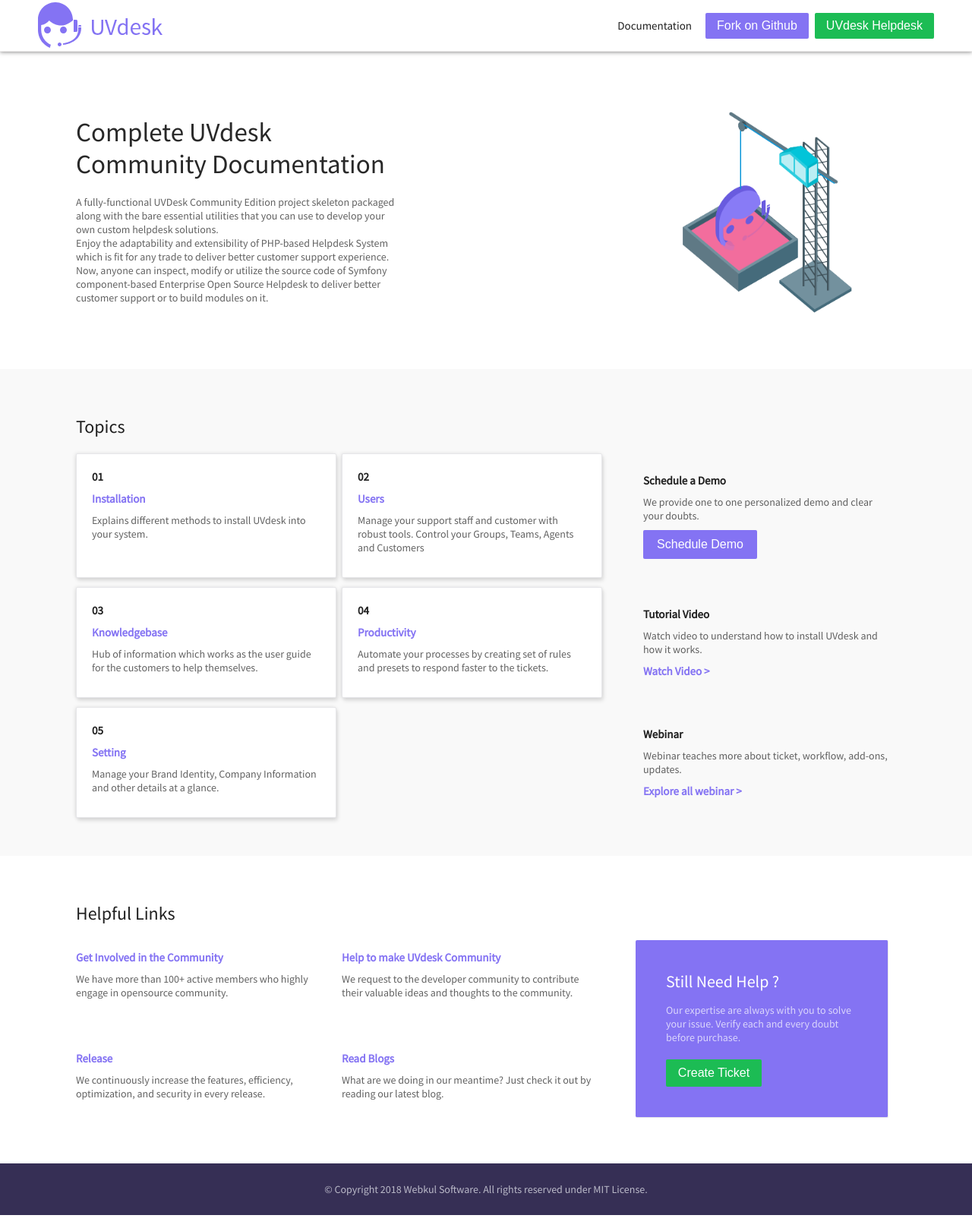
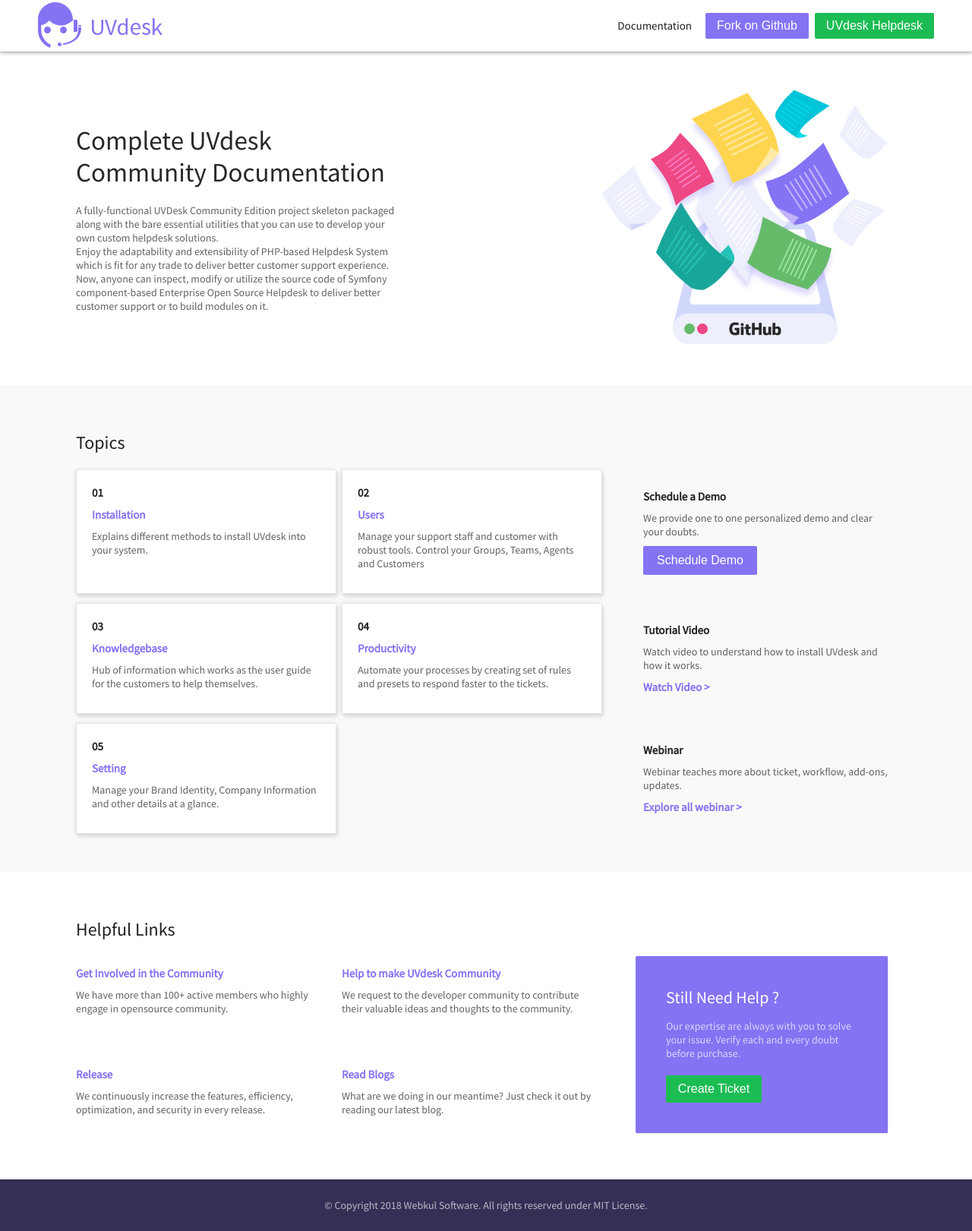
Before and after one commit to uvdesk/uvdesk.github.io, a Jekyll site: the page built from index.html, in a window 1280 px wide. Shown: the whole page at 76% size. Built offline with Jekyll 4.4.1, drawn with Linux system fonts in a browser that asks for light colours; before the commit the page ends 1600 px from its top, so only the background shows below that.

Commit message:
updated with git community image

```diff
--- a/_sass/main.scss
+++ b/_sass/main.scss
@@ -115,16 +115,19 @@
 }
 
 .index-image img {
-  height: auto;
-  width: 100%;
+  height: fit-content;
+  width: fit-content;
 }
 
 
 
-@media all and (max-width: 870px) {
+@media all and (max-width: 1000px) {
   .grid-community-container {
     flex-flow: column wrap;
     justify-content: flex-start;
+  }
+  .index-image {
+    padding-top: calc(var(--main-heading-bottom-spacing) * 2);
   }
 }
 
--- a/index.html
+++ b/index.html
@@ -12,7 +12,7 @@
                         <p>Now, anyone can inspect, modify or utilize the source code of Symfony component-based Enterprise Open Source Helpdesk to deliver better customer support or to build modules on it.</p>
                     </div>
                     <div class="index-image">
-                        <img class='ipsum-logo' src="/assets/images/index-image.png" alt="uvdesk-image">
+                        <img class='ipsum-logo' src="/assets/images/community-image.png" alt="uvdesk-image">
                     </div>
                 </div>
             <div class="topics">
```
Also changed, not shown: assets/images/community-image.png (added).
